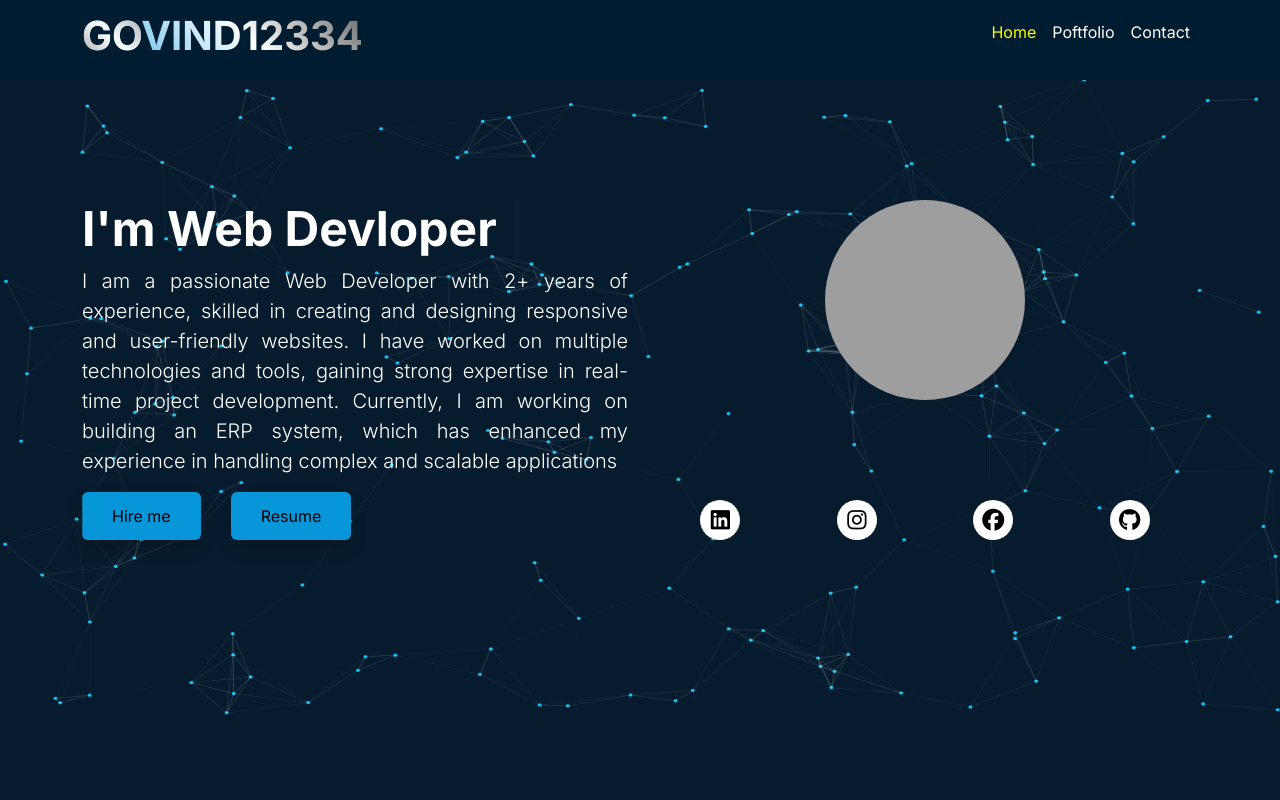
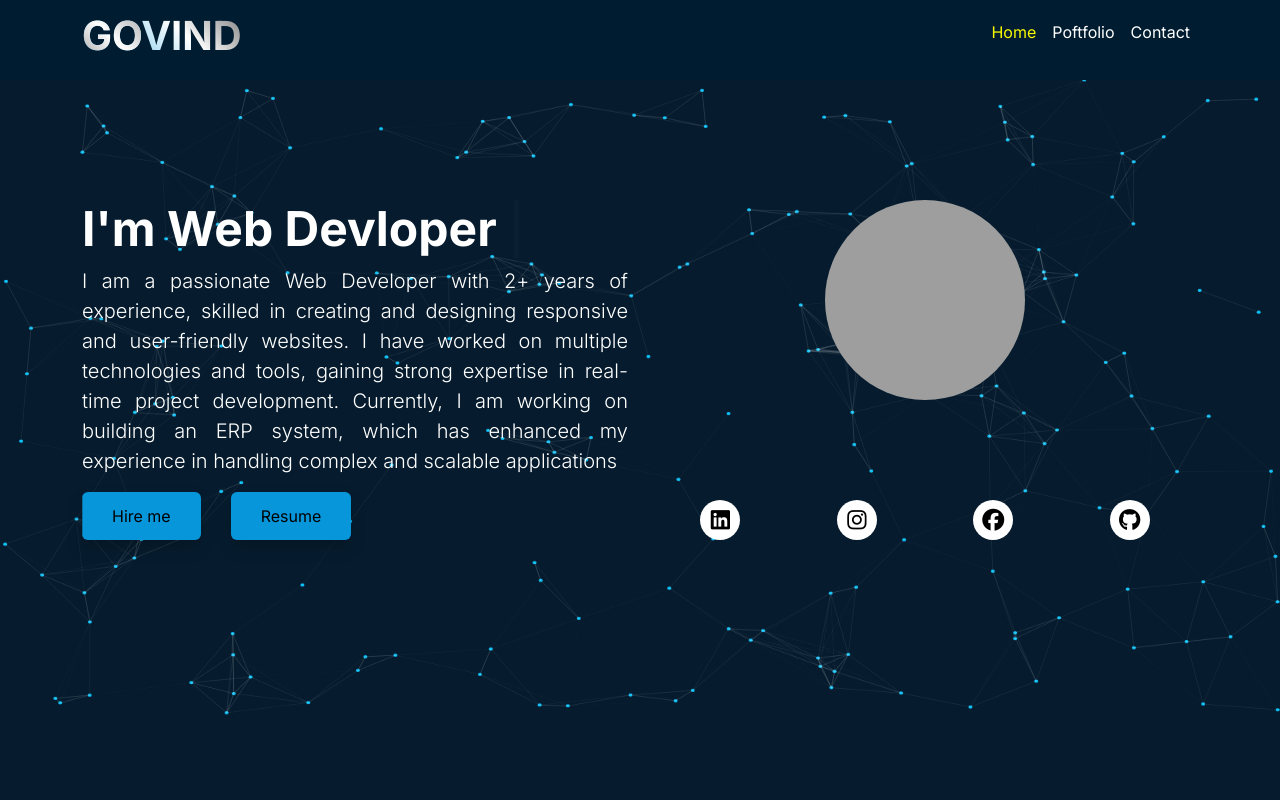
Before and after one commit to govindchawda/portfolio, a React (Vite) app: page / in a window 1280 px wide. Shown: the top 800 px of the page. Built offline with nearby package versions, Linux system fonts and the light colour scheme; grey boxes are pictures that could not be loaded.

Commit message:
fix: added package-lock for react-scripts

```diff
--- a/src/componants/Navbar.jsx
+++ b/src/componants/Navbar.jsx
@@ -4,12 +4,13 @@ export default function Navbar() {
   return (
     <>
       <div className='navbar-section'>
+        {/* check */}
         <div className="">
           <div className="container">
             <div>
               <nav>
                 <div className='logo'>
-                  <h1><b><span>GO</span>VIND12334</b></h1>
+                  <h1><b><span>GO</span>VIND</b></h1>
                 </div>
              <ul>
                   <li><a href="" className='active'>Home</a></li>
```
